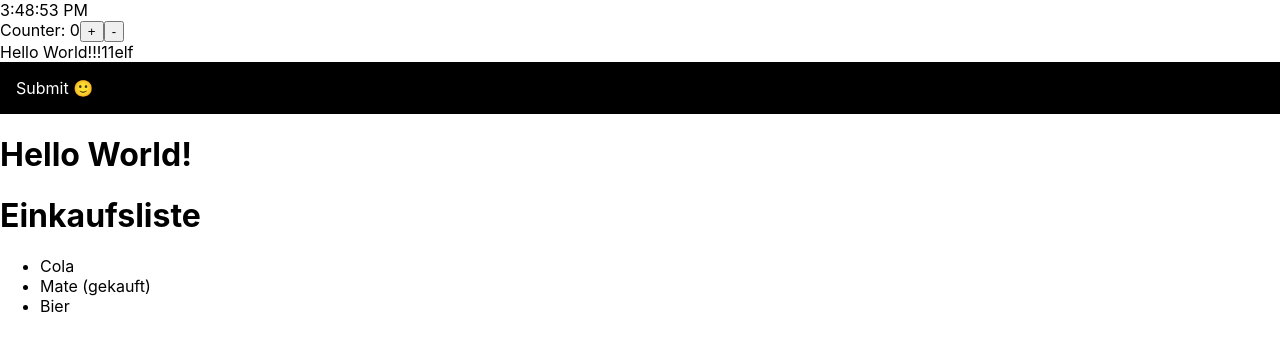
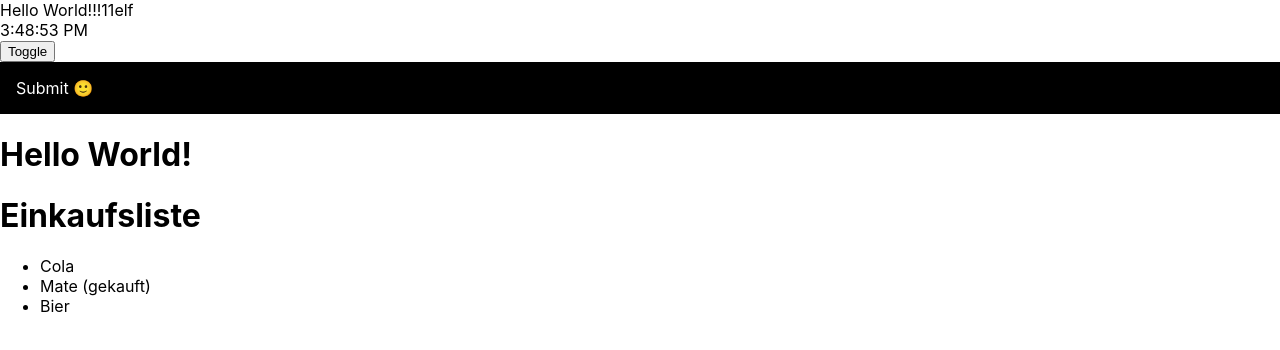
Before and after one commit to sebastiandeutsch/syngenio-1, a React (Create React App) app: page / in a window 1280 px wide. Shown: the top 350 px of the page. Built offline with nearby package versions, Linux system fonts and the light colour scheme.

Commit message:
Added example for CWU

```diff
--- a/src/App.js
+++ b/src/App.js
@@ -2,8 +2,6 @@ import SayHi from './SayHi';
 import ShoppingList from './ShoppingList';
 import HelloWorld from './HelloWorld';
 import Button from './Button';
-import Counter from './Counter';
-import Clock from './Clock';
 
 import './App.css';
 
@@ -32,8 +30,6 @@ function App() {
 
   return (
     <>
-      <Clock />
-      <Counter />
       <HelloWorld greet="World!!!11elf" />
       <Button onClick={handleButtonClick} >
         Submit 🙂
--- a/src/Clock.js
+++ b/src/Clock.js
@@ -6,6 +6,7 @@ export default class Clock extends Component {
   }
 
   tick = () => {
+    console.log('tick');
     this.setState({ date: new Date() })
   }
 
--- a/src/HelloWorld.js
+++ b/src/HelloWorld.js
@@ -1,16 +1,24 @@
 import React, { Component } from 'react';
+import Clock from './Clock';
 
 export default class HelloWorld extends Component {
-  /*
-  constructor(props) {
-    super(props);
+  state = {
+    clockActive: true
   }
-  */
+
+  handleToggleClick = () => {
+    this.setState({
+      clockActive: !this.state.clockActive
+    });
+  }
 
   render() {
     return (
       <div>
         Hello {this.props.greet}
+        {this.state.clockActive && <Clock />}
+
+        <button onClick={this.handleToggleClick}>Toggle</button>
       </div>
     );
   }
```
Also changed, not shown: 1 other file (tests, documents, lock files or other folders).
